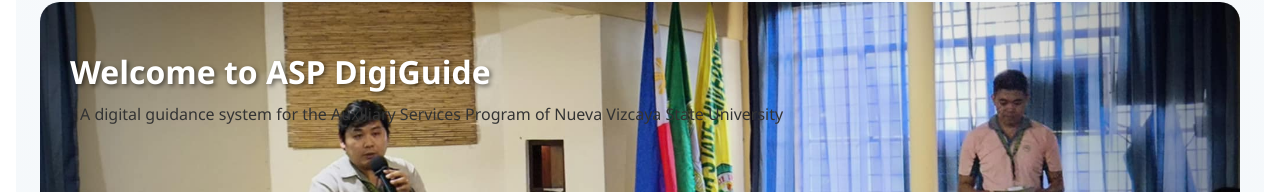
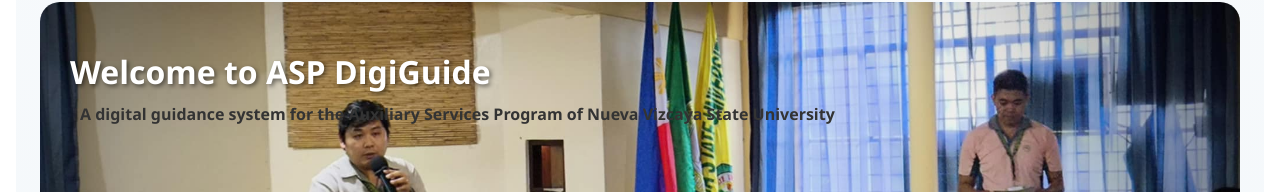
Before and after one commit to yzma-er/my-app, a React (Create React App) app: page / in a window 1280 px wide. Shown: the part 134-326 px from the top of the page. Built offline with nearby package versions, Linux system fonts and the light colour scheme; no server answers.

Commit message:
Update RoleSelectionPage.css

```diff
--- a/src/pages/RoleSelectionPage.css
+++ b/src/pages/RoleSelectionPage.css
@@ -1304,9 +1304,9 @@
 
 .carousel-welcome-subtitle {
   font-size: 1.1rem;
-  color: green;
+  color: white;
   margin: 0;
-  font-weight: 500;
+  font-weight: 800;
 
 }
 
```
